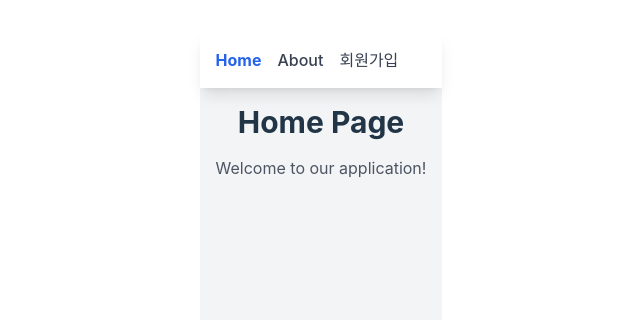
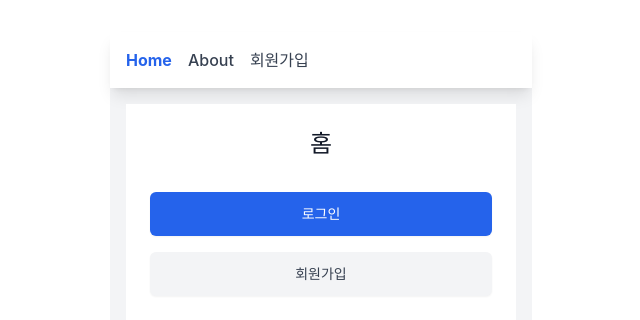
Before and after one commit to peaceseungheon/onion-community-front, a Vue app: page / in a window 1280 px wide. Shown: the top 320 px of the page, without its empty margins (319-959 px from the left). Built offline with nearby package versions, Linux system fonts and the light colour scheme.

Commit message:
style: 화면의 크기 조정

```diff
--- a/src/views/AboutView.vue
+++ b/src/views/AboutView.vue
@@ -1,7 +1,17 @@
 <template>
-  <div class="about">
-    <h1 class="text-3xl font-bold mb-4">About Page</h1>
-    <p class="text-gray-600">This is the about page of our application.</p>
+  <div class="min-h-screen flex items-center justify-center bg-gray-50">
+    <div class="w-[390px] min-h-screen bg-white p-6">
+      <div>
+        <h2 class="text-center text-2xl font-bold text-gray-900 mb-8">
+          About
+        </h2>
+      </div>
+      <div class="space-y-6">
+        <p class="text-gray-600 text-center">
+          This is an about page
+        </p>
+      </div>
+    </div>
   </div>
 </template>
 
--- a/src/views/HomeView.vue
+++ b/src/views/HomeView.vue
@@ -1,9 +1,23 @@
 <template>
-  <div class="home">
-    <h1 class="text-3xl font-bold mb-4">Home Page</h1>
-    <p class="text-gray-600">Welcome to our application!</p>
+  <div class="min-h-screen flex items-center justify-center bg-gray-50">
+    <div class="w-[390px] min-h-screen bg-white p-6">
+      <div>
+        <h2 class="text-center text-2xl font-bold text-gray-900 mb-8">
+          홈
+        </h2>
+      </div>
+      <div class="space-y-4">
+        <RouterLink to="/login" class="block w-full text-center py-3 px-4 rounded-md shadow-sm text-sm font-medium text-white bg-blue-600 hover:bg-blue-700 focus:outline-none focus:ring-2 focus:ring-offset-2 focus:ring-blue-500">
+          로그인
+        </RouterLink>
+        <RouterLink to="/signup" class="block w-full text-center py-3 px-4 rounded-md shadow-sm text-sm font-medium text-gray-700 bg-gray-100 hover:bg-gray-200 focus:outline-none focus:ring-2 focus:ring-offset-2 focus:ring-gray-500">
+          회원가입
+        </RouterLink>
+      </div>
+    </div>
   </div>
 </template>
 
 <script setup>
+import { RouterLink } from 'vue-router'
 </script>
--- a/src/views/SignupView.vue
+++ b/src/views/SignupView.vue
@@ -1,13 +1,13 @@
 <template>
-  <div class="min-h-screen flex items-center justify-center bg-gray-50 py-12 px-4 sm:px-6 lg:px-8">
-    <div class="max-w-md w-full space-y-8">
+  <div class="min-h-screen flex items-center justify-center bg-gray-50">
+    <div class="w-[390px] min-h-screen bg-white p-6">
       <div>
-        <h2 class="mt-6 text-center text-3xl font-extrabold text-gray-900">
+        <h2 class="text-center text-2xl font-bold text-gray-900 mb-8">
           회원가입
         </h2>
       </div>
       <Form @submit="onSubmit" :validation-schema="schema" v-slot="{ isSubmitting }">
-        <div class="mt-8 space-y-6">
+        <div class="space-y-6">
           <FormInput name="name" label="이름" />
           <FormInput name="email" label="이메일" type="email" />
           <FormInput name="password" label="비밀번호" type="password" />
@@ -15,7 +15,7 @@
 
           <div>
             <button type="submit" :disabled="isSubmitting"
-              class="w-full flex justify-center py-2 px-4 border border-transparent rounded-md shadow-sm text-sm font-medium text-white bg-blue-600 hover:bg-blue-700 focus:outline-none focus:ring-2 focus:ring-offset-2 focus:ring-blue-500 disabled:opacity-50 disabled:cursor-not-allowed">
+              class="w-full flex justify-center py-3 px-4 border border-transparent rounded-md shadow-sm text-sm font-medium text-white bg-blue-600 hover:bg-blue-700 focus:outline-none focus:ring-2 focus:ring-offset-2 focus:ring-blue-500 disabled:opacity-50 disabled:cursor-not-allowed">
               가입하기
             </button>
           </div>
```
